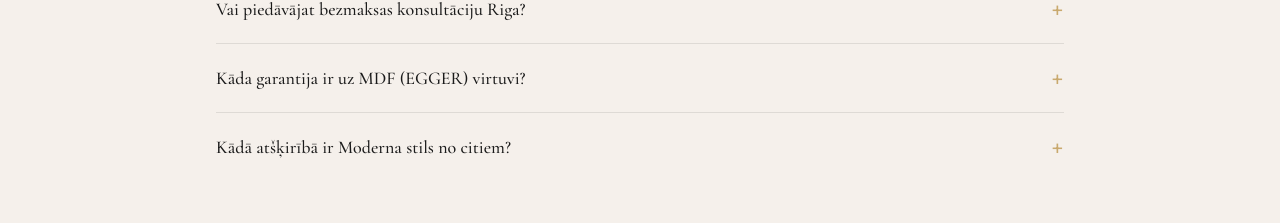
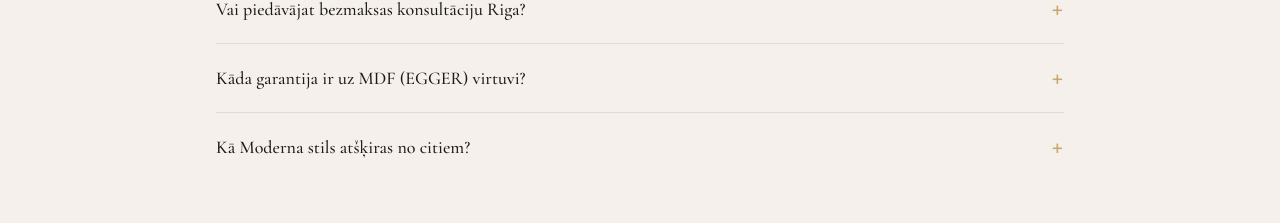
Before and after one commit to gintscelmins-star/virtuves-pseo, a Next.js app: page /virtuves/moderna/mdf/602-serija/riga in a window 1280 px wide. Shown: the part 4210-4433 px from the top of the page. Built offline with nearby package versions, Linux system fonts and the light colour scheme.

Commit message:
fix: latviesu gramatikas labojumi page.tsx — FAQ jautajums + sanemiet forma

```diff
--- a/src/app/virtuves/[dizains]/[materials]/[telpa]/[pilseta]/page.tsx
+++ b/src/app/virtuves/[dizains]/[materials]/[telpa]/[pilseta]/page.tsx
@@ -83,7 +83,7 @@ export default function VirtuvePage({ params }: { params: Params }) {
   const faq = [
     {
       q: `Cik maksā ${dizainLabel(dizains).toLowerCase()} virtuve ${telpaLabel} ${pilsetaLabel}?`,
-      a: `${dizainLabel(dizains)} iebūvējamās virtuves cena ${telpaLabel} dzīvoklī sākas no €${cena}. Precīzu cenu saņemat 24 stundu laikā pēc bezmaksas dizāinera vizītes.`,
+      a: `${dizainLabel(dizains)} iebūvējamās virtuves cena ${telpaLabel} dzīvoklī sākas no €${cena}. Precīzu cenu saņemsiet 24 stundu laikā pēc bezmaksas dizāinera vizītes.`,
     },
     {
       q: `Cik ilgi ražo ${mat.nosaukums} virtuvi ${telpaLabel}?`,
@@ -98,7 +98,7 @@ export default function VirtuvePage({ params }: { params: Params }) {
       a: `Uz visām mūsu virtuvēm, ieskaitot ${mat.nosaukums} modeļus, ir 10 gadu garantija. Tā sedz mēbeles, fasādes, furnītūru un uzstādīšanu.`,
     },
     {
-      q: `Kādā atšķirībā ir ${dizainLabel(dizains)} stils no citiem?`,
+      q: `Kā ${dizainLabel(dizains)} stils atšķiras no citiem?`,
       a: `${dizainLabel(dizains)} stils izceļas ar savdabīgu estētiku un funkcionālitāti. Mēs rūpīgi pielāgojam katru projektu klienta telpai un personiskajai gaumei.`,
     },
   ]
@@ -121,7 +121,7 @@ export default function VirtuvePage({ params }: { params: Params }) {
         '@type': 'Product',
         name: `${dizainLabel(dizains)} iebūvējama virtuve — ${mat.nosaukums} — ${telpaLabel}`,
         description: `Iebūvējama ${dizainLabel(dizains).toLowerCase()} virtuve no ${mat.nosaukums} ${pilsetaLabel}. Platība ${platiba}. Ražošanas laiks ${razosana}.`,
-        brand: { '@type': 'Brand', name: 'Iebūvējāmās Virtuves' },
+        brand: { '@type': 'Brand', name: 'Iebūvējamās Virtuves' },
         offers: {
           '@type': 'Offer',
           priceCurrency: 'EUR',
```
